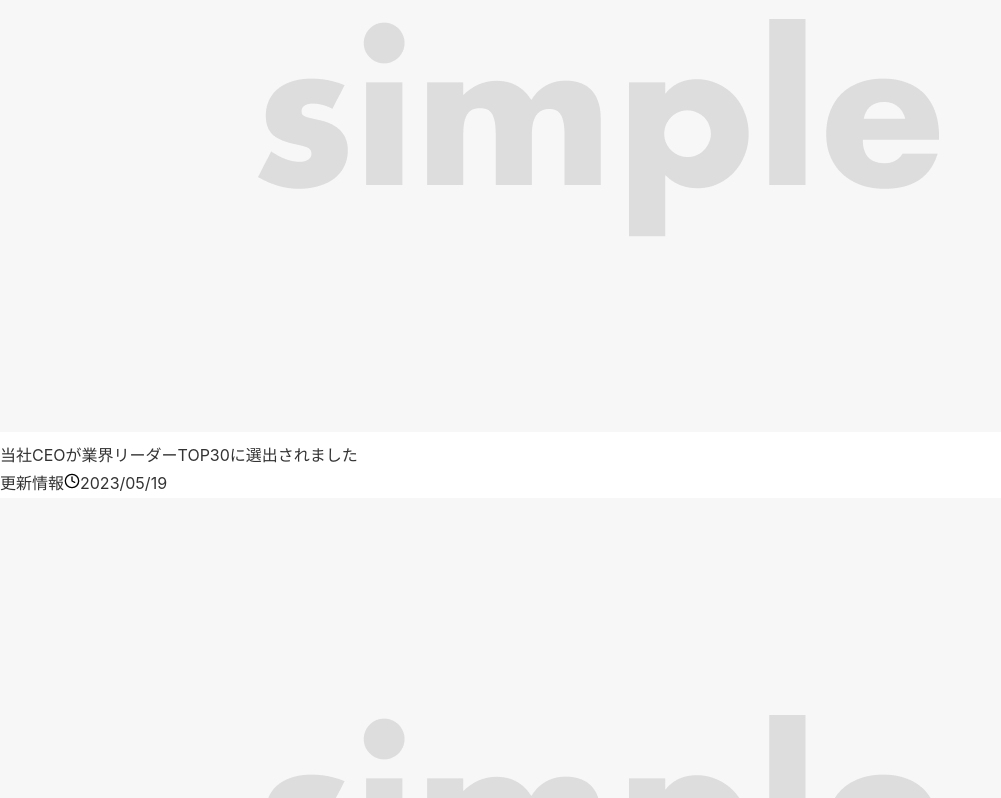
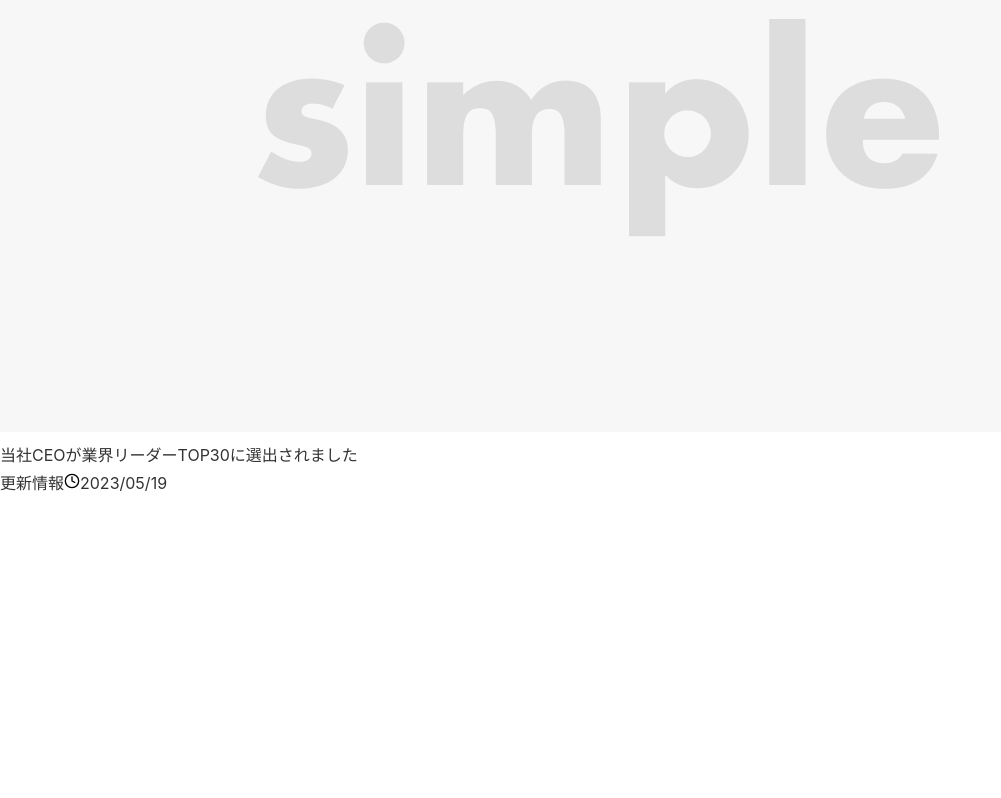
Before and after one commit to halchell/my-next-project, a Next.js app: page / in a window 1280 px wide. Shown: the part 1469-2267 px from the top of the page, without its empty margins (0-1001 px from the left). After the commit the page ends 1967 px from the top, so only its background shows below. Built offline with nearby package versions, Linux system fonts and the light colour scheme.

Commit message:
トップページの記事の表示件数を絞り込む

```diff
--- a/app/page.tsx
+++ b/app/page.tsx
@@ -46,6 +46,7 @@ const data: { contents: News[] } = {
 };
 
 export default function Home() {
+  const sliceData = data.contents.slice(0, 2); // 先頭から2件を取得
   return (
     <>
     <section className={styles.top}>  {/* ヒーローセクション */}
@@ -64,7 +65,7 @@ export default function Home() {
     <section className={styles.news}> {/* ニュースセクション */}
       <h2 className={styles.newsTitle}>News</h2>
       <ul>
-        {data.contents.map((article) => (
+        {sliceData.map((article) => (
           <li key={article.id} className={styles.list}>
             <div className={styles.list}>
               <Image
```
